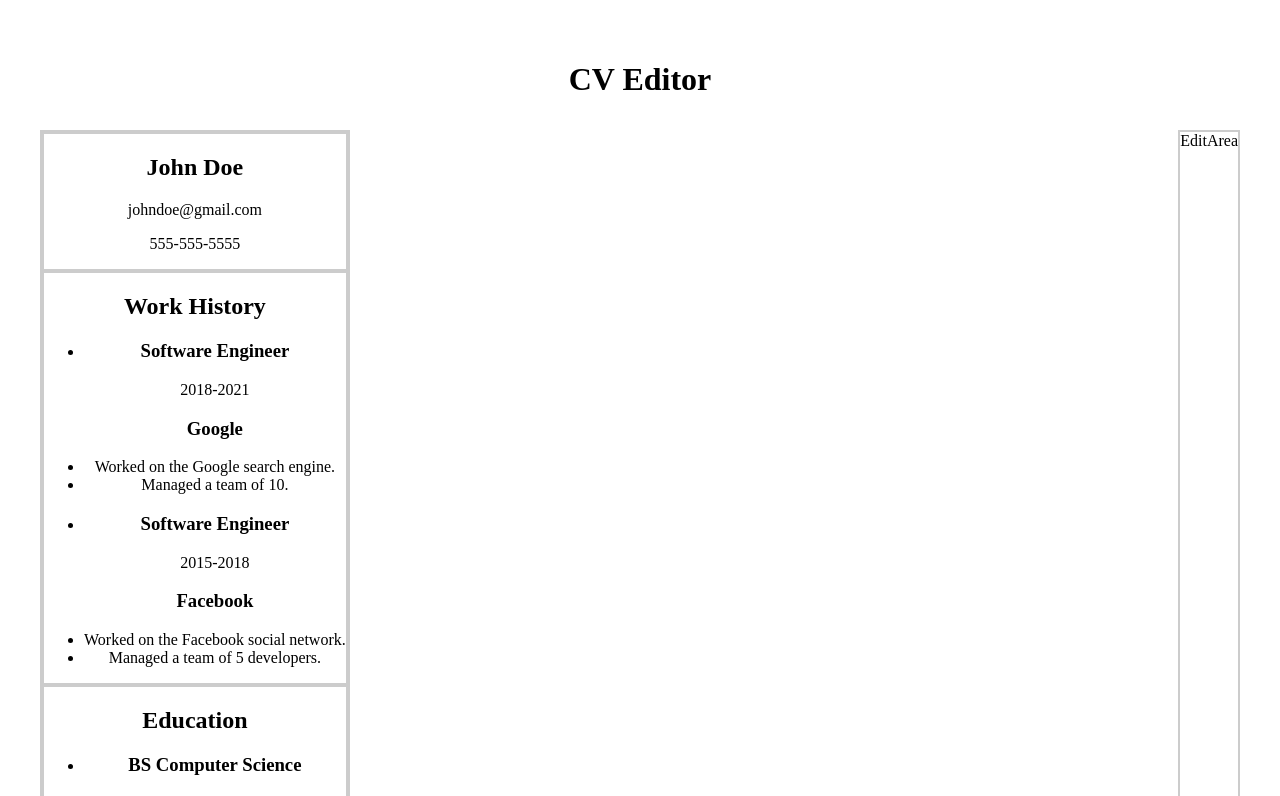
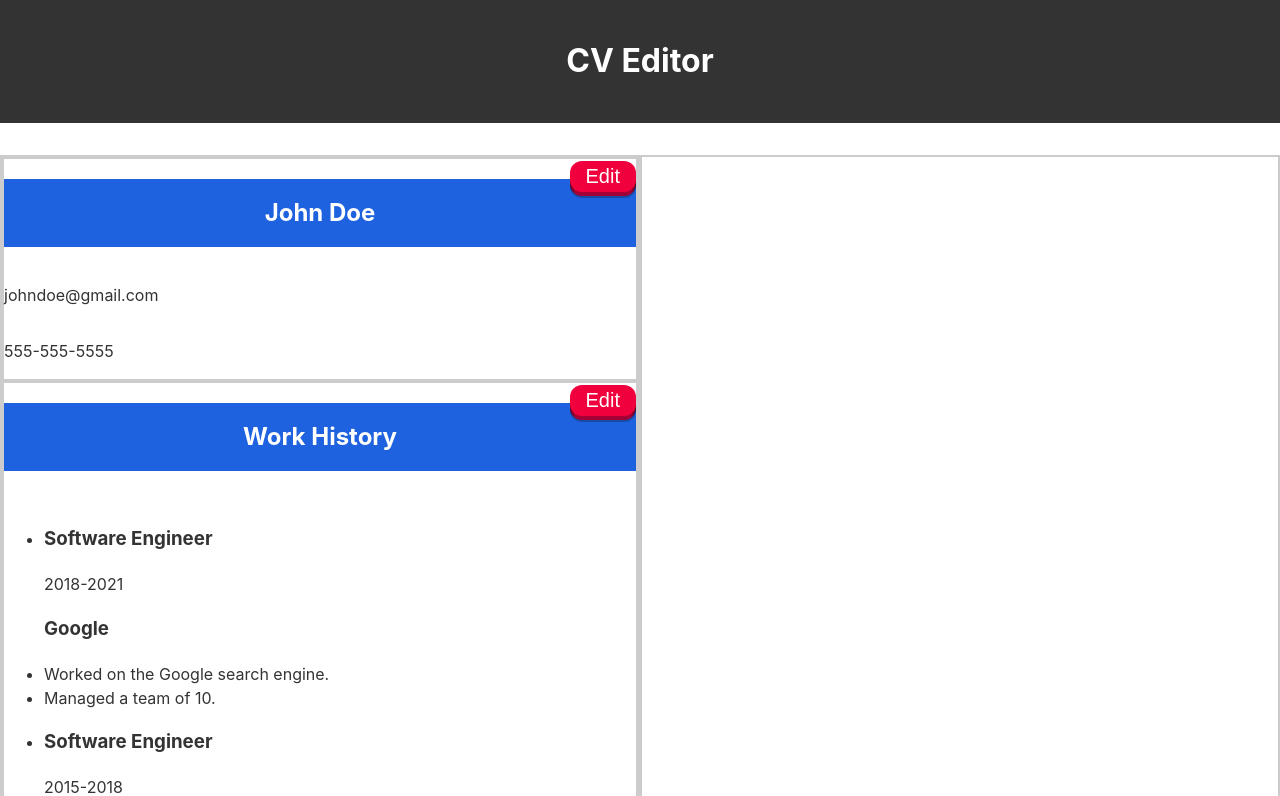
Before and after one commit to DJacobson17/CV-Application, a React (Vite) app in the folder cv-application/: page / in a window 1280 px wide. Shown: the top 796 px of the page. Built offline with nearby package versions, Linux system fonts and the light colour scheme.

Commit message:
added editing area and added functionality to edit buttons

```diff
--- a/cv-application/src/App.css
+++ b/cv-application/src/App.css
@@ -1,21 +1,32 @@
-#root {
+body {
+  margin: 0;
+  font-family: -apple-system, BlinkMacSystemFont, 'Segoe UI', Roboto, 'Helvetica Neue', Arial, sans-serif;
+  font-size: 16px;
+  line-height: 1.5;
+  color: #333;
+}
+.app {
   max-width: 1280px;
   margin: 0 auto;
   padding: 2rem;
   text-align: center;
-}
-
-.app {
   display: flex;
   flex-direction: column;
 }
 
+header {
+  background-color: #333;
+  color: #fff;
+  padding: 1rem;
+  text-align: center;
+}
 main {
   margin-top: 2rem;
-  display: flex;
-  justify-content: space-between;
+  display: grid;
+  grid-template-columns: 1fr 1fr;
 }
 
 section {
   border: 2px solid #ccc;
+
 }
--- a/cv-application/src/App.jsx
+++ b/cv-application/src/App.jsx
@@ -4,7 +4,16 @@ import { useState } from 'react'
 import EditArea from './components/EditArea'
 import EditableCV from './components/EditableCV'
 
+
+
 export default function App() {
+  const [person, setPerson] = useState({ name: 'John Doe', email: 'johndoe@gmail.com', phone: '555-555-5555', jobs: [{ id: 1, title: 'Software Engineer', company: 'Google', dates: '2018-2021', responsibilities: ['Worked on the Google search engine.', 'Managed a team of 10.'] }, { id: 2, title: 'Software Engineer', company: 'Facebook', dates: '2015-2018', responsibilities: ['Worked on the Facebook social network.', 'Managed a team of 5 developers.']}], education: [{ id: 1, degree: 'BS Computer Science', school: 'MIT', dates: '2011-2015', location: 'Cambridge, MA' }, { id: 2, degree: 'MS Computer Science', school: 'Stanford', dates: '2015-2017', location: 'Palo Alto, CA' }]})
+  const [section, setSection] = useState('')
+
+  function updateSection(newSection) {
+    setSection(newSection)
+  }
+
   return (
     <div className="App">
       <header className="App-header">
@@ -12,10 +21,13 @@ export default function App() {
       </header>
       <main>
         <section>
-          <EditableCV />
+          <EditableCV person={person}
+                      section={section}
+                      updateSection={updateSection}
+          />
         </section>
-        <section>
-          <EditArea />
+        <section className='editArea'>
+          <EditArea section={section} />
         </section>
       </main>
     </div>
--- a/cv-application/src/components/EditArea.jsx
+++ b/cv-application/src/components/EditArea.jsx
@@ -1,9 +1,43 @@
 import React from 'react'
+import { useState } from 'react'
+import App from '../App'
 
-function EditArea() {
-  return (
-    <div>EditArea</div>
-  )
+export default function EditArea({section}) {
+  if (section == 'general-info') {
+    return <GeneralInfoEdit />
+  }
+  else if (section == 'experience') {
+    return <ExperienceEdit />
+  }
+
+  function GeneralInfoEdit({...person}) {
+    return (
+      <div>
+        <h2>General Info Edit</h2>
+        <label>Name:</label>
+        <input type="text" value={person.name} />
+        <input type="text" value={person.email} />
+        <input type="text" value={person.phone} />
+        <button>Save</button>
+      </div>
+    )
+  }
+
+  function ExperienceEdit() {
+    return (
+      <div>
+        <h2>Experience Edit</h2>
+        <label>Title:</label>
+        <input type="text" />
+        <label>Company:</label>
+        <input type="text" />
+        <label>Dates:</label>
+        <input type="text" />
+        <label>Responsibilities:</label>
+        <input type="text" />
+        <button className='responsibilty'>Add Responsibility</button>
+        <button>Save</button>
+      </div>
+    )
+  }
 }
-
-export default EditArea;
--- a/cv-application/src/components/EditableCV.jsx
+++ b/cv-application/src/components/EditableCV.jsx
@@ -1,21 +1,20 @@
-import React from 'react'
 
-function EditableCV() {
-  return (
-    <>
-        <GeneralInfo {...person} />
-        <Experience {...person} />
-        <Education {...person} />
-    </>
-  )
-}
+import React, { useState } from 'react'
+import '../styles/editableCV.css'
+import App from '../App'
+import EditArea from './EditArea'
 
-const person = { name: 'John Doe', email: 'johndoe@gmail.com', phone: '555-555-5555', jobs: [{ id: 1, title: 'Software Engineer', company: 'Google', dates: '2018-2021', responsibilities: ['Worked on the Google search engine.', 'Managed a team of 10.'] }, { id: 2, title: 'Software Engineer', company: 'Facebook', dates: '2015-2018', responsibilities: ['Worked on the Facebook social network.', 'Managed a team of 5 developers.']}], education: [{ id: 1, degree: 'BS Computer Science', school: 'MIT', dates: '2011-2015', location: 'Cambridge, MA' }, { id: 2, degree: 'MS Computer Science', school: 'Stanford', dates: '2015-2017', location: 'Palo Alto, CA' }]}
+
+export default function EditableCV ({
+  person,
+  updateSection
+}) {
 
 function GeneralInfo(person) {
   return (
     <>
       <section className="general-info">
+        <EditButton />
         <h2>{person.name}</h2>
         <p>{person.email}</p>
         <p>{person.phone}</p>
@@ -29,6 +28,7 @@ function Experience(person) {
   return (
     <>
       <section className="experience">
+        <EditButton />
         <h2>Work History</h2>
         <ul>
           {person.jobs.map(job =>
@@ -53,6 +53,7 @@ function Education(person) {
   return (
     <>
       <section className="education">
+        <EditButton />
         <h2>Education</h2>
         <ul>
           {person.education.map(edu =>
@@ -69,4 +70,24 @@ function Education(person) {
   )
 }
 
-export default EditableCV;
+
+
+function EditButton() {
+  return (
+    <button className="push" onClick={(e) => updateSection(e.target.parentNode.parentNode.classList[0])}>
+      <span className='shadow'></span>
+      <span className="edge"></span>
+      <span className='front'>
+      Edit
+      </span>
+    </button>
+  )
+}
+  return (
+    <>
+        <GeneralInfo {...person}/>
+        <Experience {...person} />
+        <Education {...person} />
+    </>
+  )
+}
--- a/cv-application/src/main.jsx
+++ b/cv-application/src/main.jsx
@@ -1,8 +1,6 @@
 import React from 'react'
 import ReactDOM from 'react-dom/client'
 import App from './App.jsx'
-import EditArea from './components/EditArea.jsx'
-import EditableCV from './components/EditableCV.jsx'
 
 
 ReactDOM.createRoot(document.getElementById('root')).render(
--- /dev/null
+++ b/cv-application/src/styles/editableCV.css
@@ -0,0 +1,105 @@
+section {
+  display: flex;
+  flex-direction: column;
+  position: relative;
+}
+
+.push {
+  position:absolute;
+  top: 6px;
+  right: 0;
+  background: transparent;
+  border: none;
+  padding:0;
+  cursor: pointer;
+  outline-offset: 4px;
+  transition: filter 250ms;
+}
+
+.shadow {
+  position: absolute;
+  top: 0;
+  left: 0;
+  width: 100%;
+  height: 100%;
+  border-radius: 12px;
+  background:hsl(0deg 0% 0% / 0.25);
+  transform: translateY(2px);
+  transition:
+    transform
+    250ms
+    cubic-bezier(.3, .7, .4, 1);
+}
+
+.edge {
+  position: absolute;
+  top: 0;
+  left: 0;
+  width: 100%;
+  height: 100%;
+  border-radius: 12px;
+  background: linear-gradient(
+    to left,
+    hsl(340deg 100% 16%) 0%,
+    hsl(340deg 100% 32%) 8%,
+    hsl(340deg 100% 32%) 92%,
+    hsl(340deg 100% 16%) 100%
+  );
+}
+
+.front {
+  display: block;
+  position: relative;
+  padding: 4px 16px;
+  border-radius: 12px;
+  font-size: 1.25rem;
+  background: hsl(345deg, 100%, 47%);
+  color: white;
+  transform: translateY(-4px);
+  transition:
+    transform
+    600ms
+    cubic-bezier(.3, .7, .4, 1);
+}
+
+.push:hover {
+  filter: brightness(1.1);
+}
+
+.push:focus:not(:focus-visible) {
+  outline: none;
+}
+
+
+.push:hover .front {
+  transform: translateY(-6px);
+  transition:
+    transform
+    250ms
+    cubic-bezier(.3, .7, .4, 1.5);
+}
+
+.push:active .front {
+  transform: translateY(-2px);
+  transition: 34ms;
+}
+
+.push:hover .shadow {
+  transform: translateY(4px);
+  transition:
+    transform
+    250ms
+    cubic-bezier(.3, .7, .4, 1.5);
+}
+
+.push:active .shadow {
+  transform: translateY(2px);
+  transition: 34ms;
+}
+
+section h2 {
+  background-color: #1f62df;
+  color: #fff;
+  padding: 1rem;
+  text-align: center;
+}
```
Also changed, not shown: cv-application/src/styles/editArea.css (added).
